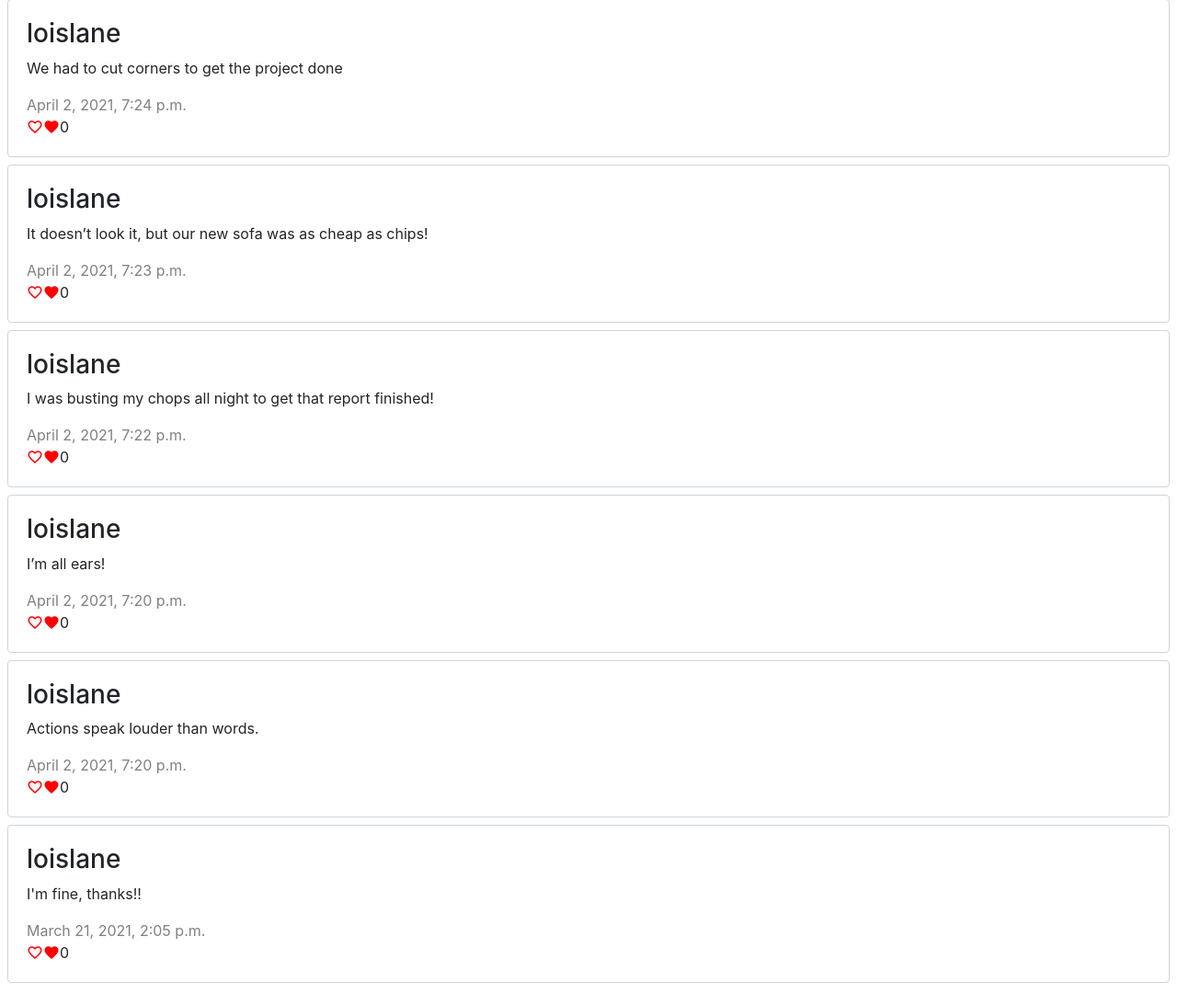
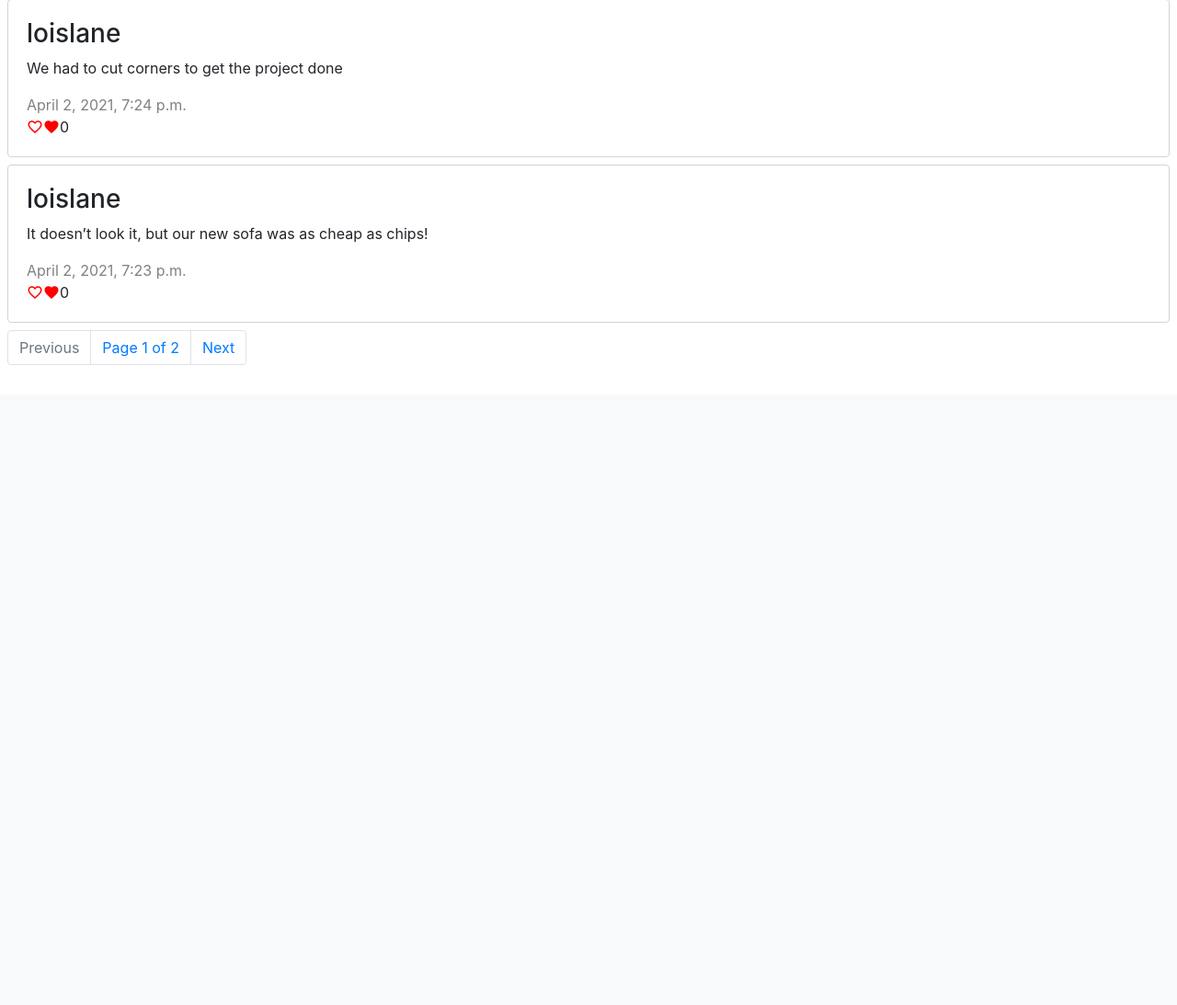
Before and after one commit to ecanali/coding-exercises, a Django app: a page that uses cs50-network/network/templates/network/layout.html in a window 1280 px wide. Shown: the part 1766-2859 px from the top of the page at 92% size. After the commit the page ends 2163 px from the top, so only its background shows below. Run offline with Django 3.2, Linux system fonts and the light colour scheme; a user stored in the database is signed in; data comes from the database, SQL or seed files in the repository; both versions use the stored data as it was after the commit; some libraries are stand-ins or nearby versions.

Commit message:
pagination finished edit post started

```diff
--- /dev/null
+++ b/cs50-network/network/static/network/scripts.js
@@ -0,0 +1,26 @@
+document.addEventListener('DOMContentLoaded', function() {
+    editLinks = document.querySelectorAll('.edit-post')
+    for (let link of editLinks) {
+        link.addEventListener('click', (event) => editPost(event));
+    }
+    // document.querySelector('#compose-form').addEventListener('submit', send_email);
+});
+
+
+// escutar click na anchor tag "Edit"
+// chama funcao que esconde P Tag com o Content e Cria um TextArea com o conteúdo
+
+function editPost(event) {
+    event.preventDefault();
+
+    // Hide original text
+    postDiv = document.getElementById(`${event.target.dataset.post}`)
+    pTag = postDiv.getElementsByTagName('p')[0]
+    pTag.style.display = 'none';
+
+    // Create a textarea with the original text inside
+    const textArea = document.createElement('textarea')
+    textArea.value = pTag.innerHTML
+    textArea.className = 'form-control';
+    pTag.parentNode.insertBefore(textArea, pTag.nextSibling);
+}
--- a/cs50-network/network/templates/network/layout.html
+++ b/cs50-network/network/templates/network/layout.html
@@ -7,6 +7,7 @@
         <link rel="stylesheet" href="https://stackpath.bootstrapcdn.com/bootstrap/4.4.1/css/bootstrap.min.css" integrity="sha384-Vkoo8x4CGsO3+Hhxv8T/Q5PaXtkKtu6ug5TOeNV6gBiFeWPGFN9MuhOf23Q9Ifjh" crossorigin="anonymous">
         <link href="https://fonts.googleapis.com/icon?family=Material+Icons" rel="stylesheet">
         <link href="{% static 'network/styles.css' %}" rel="stylesheet">
+        <script src="{% static 'network/scripts.js' %}"></script>
     </head>
     <body>
 
--- a/cs50-network/network/templates/network/profile.html
+++ b/cs50-network/network/templates/network/profile.html
@@ -18,9 +18,12 @@
 
     <div class="all-posts">
         <h2>All {{user_profile.username}}'s Posts</h2>
-        {% for post in user_posts %}
-            <div class="post-item">
+        {% for post in page_obj %}
+            <div id="{{post.id}}" class="post-item">
                 <h3>{{ post.author }}</h3>
+                {% if user.is_authenticated and user.id == user_profile.id %}
+                    <a class="edit-post" data-post="{{post.id}}" href="">Edit</a>
+                {% endif %}
                 <p>{{ post.content }}</p>
                 <span class="timestamp">{{ post.timestamp }}</span>
                 <div class="likes">
@@ -31,4 +34,34 @@
             </div>
         {% endfor %}
     </div>
+
+    <nav aria-label="Posts page navigation">
+        <ul class="pagination">
+            {% if page_obj.has_previous %}
+                <li class="page-item">
+                    <a class="page-link" href="?page={{ page_obj.previous_page_number }}">Previous</a>
+                </li>
+            {% else %}
+                <li class="page-item disabled">
+                    <a class="page-link" href="#" tabindex="-1" aria-disabled="true">Previous</a>
+                </li>
+            {% endif %}
+
+            <li class="page-item">
+                <a class="page-link" href="?page={{ page_obj.number }}">
+                    Page {{ page_obj.number }} of {{ page_obj.paginator.num_pages }}
+                </a>
+            </li>
+
+            {% if page_obj.has_next %}
+                <li class="page-item">
+                    <a class="page-link" href="?page={{ page_obj.next_page_number }}">Next</a>
+                </li>
+            {% else %}
+                <li class="page-item disabled">
+                    <a class="page-link" href="#" tabindex="-1" aria-disabled="true">Next</a>
+                </li>
+            {% endif %}
+        </ul>
+    </nav>
 {% endblock %}
--- a/cs50-network/network/views.py
+++ b/cs50-network/network/views.py
@@ -33,9 +33,9 @@
 
             return HttpResponseRedirect(reverse("index"))
     else:
+        # Pagination logic
         post_list = Post.objects.all().order_by('-id')
-
-        paginator = Paginator(post_list, 2)
+        paginator = Paginator(post_list, 10)
         page_number = request.GET.get('page')
         page_obj = paginator.get_page(page_number)
 
@@ -88,14 +88,25 @@
     # Sort posts list by most recent
     posts.sort(reverse=True, key=get_post_id)
 
+    # Pagination logic
+    paginator = Paginator(posts, 10)
+    page_number = request.GET.get('page')
+    page_obj = paginator.get_page(page_number)
+
     return render(request, "network/following.html", {
-        "posts": posts
+        "page_obj": page_obj
     })
 
 
 def profile_view(request, username):
     try:
         user = User.objects.get(username=username)
+
+        # Pagination logic
+        post_list = Post.objects.filter(author=user).order_by('-id')
+        paginator = Paginator(post_list, 10)
+        page_number = request.GET.get('page')
+        page_obj = paginator.get_page(page_number)
 
         if request.user.is_authenticated:
             try:
@@ -106,7 +117,7 @@
                     is_following = True
 
                 return render(request, "network/profile.html", {
-                    "user_posts": Post.objects.filter(author=user).order_by('-id'),
+                    "page_obj": page_obj,
                     "followers": len(Follower.objects.filter(user=user)),
                     "following": len(Follower.objects.filter(follower=user)),
                     "user_profile": user,
@@ -117,7 +128,7 @@
 
         else:
             return render(request, "network/profile.html", {
-                "user_posts": Post.objects.filter(author=user).order_by('-id'),
+                "page_obj": page_obj,
                 "followers": len(Follower.objects.filter(user=user)),
                 "following": len(Follower.objects.filter(follower=user)),
                 "user_profile": user
```
Also changed, not shown: cs50-network/network/templates/network/following.html (+31 -1 lines), cs50-network/db.sqlite3.
